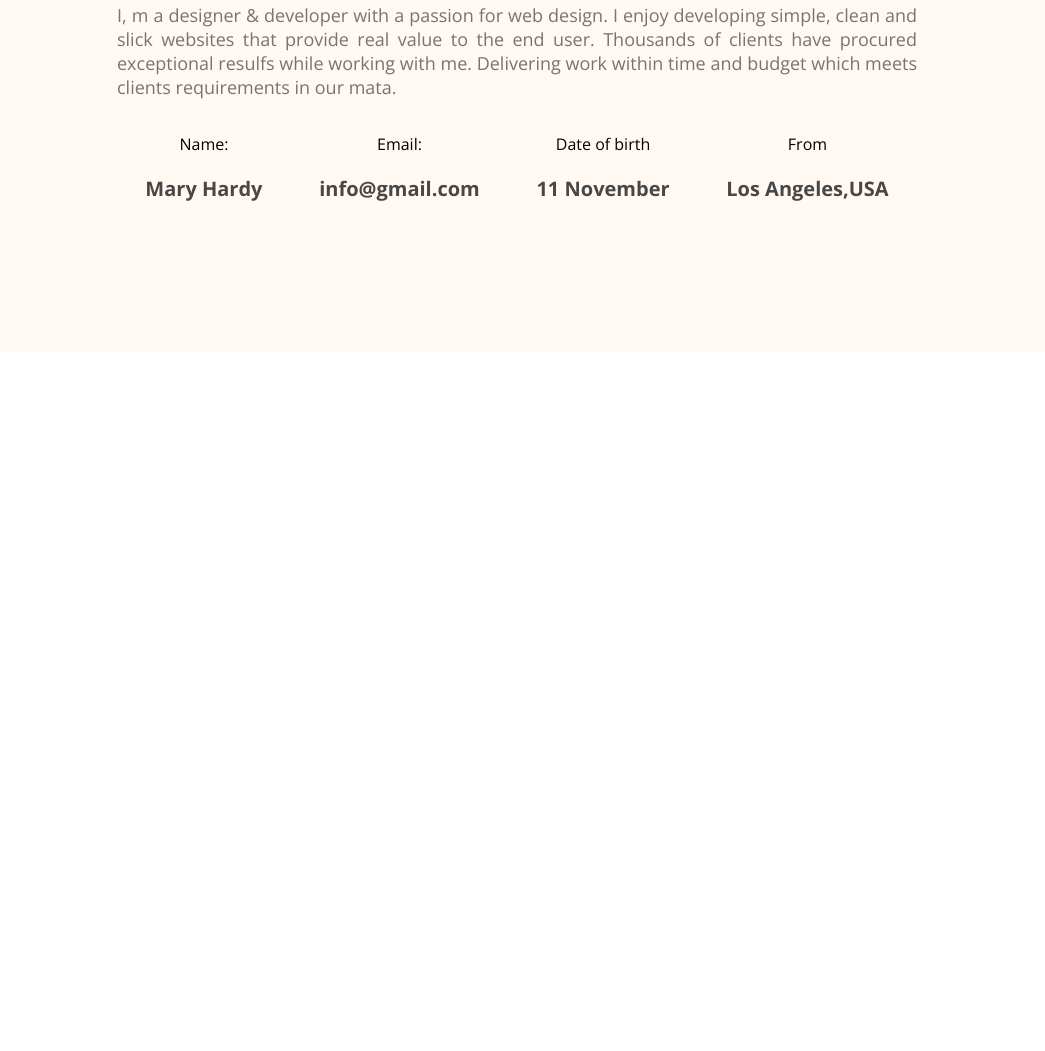
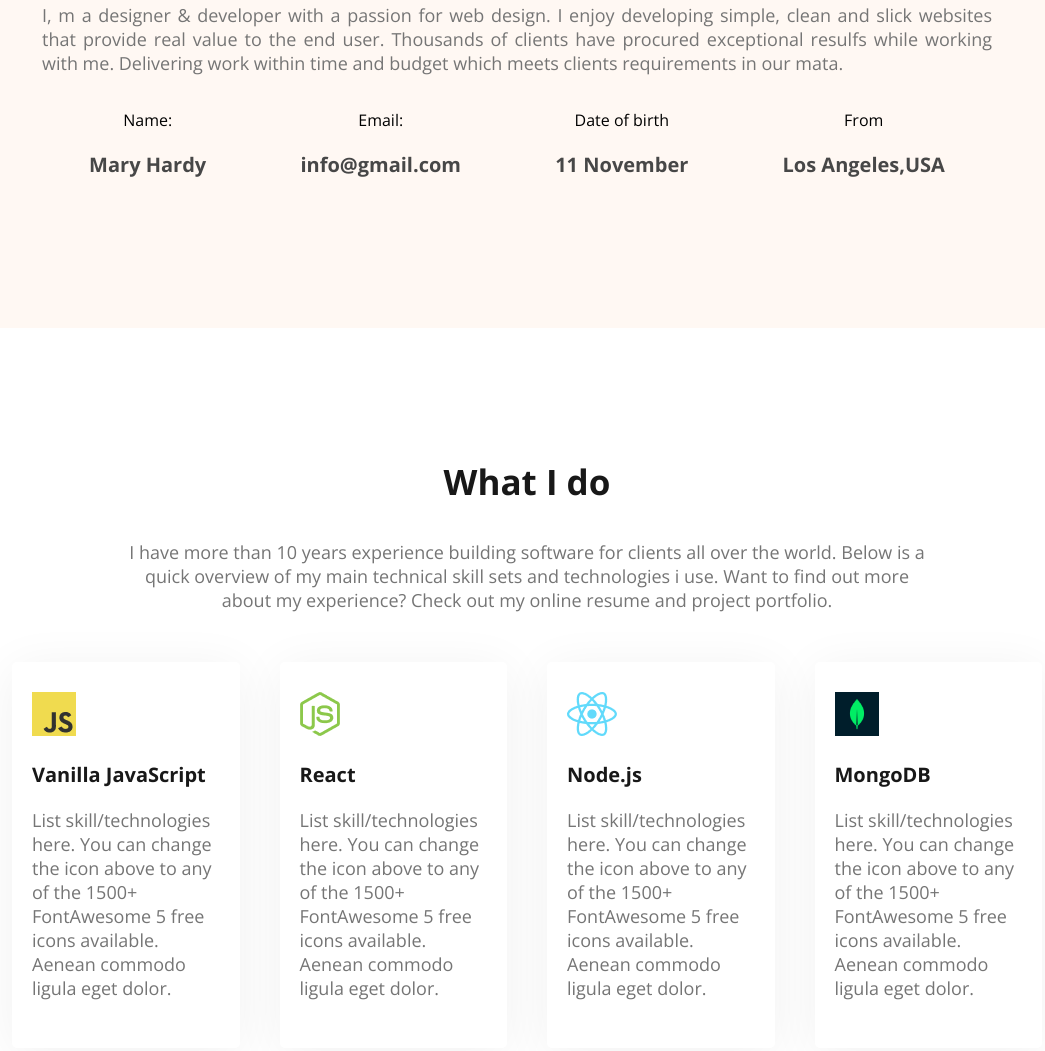
Before and after one commit to HoridasPro/web-development-portfolio, a plain HTML site: page index.html in a window 1280 px wide. Shown: the part 1296-2347 px from the top of the page, without its empty margins (123-1168 px from the left). Before the commit the page ends 1656 px from the top, so only its background shows below. Drawn offline with nearby package versions, Linux system fonts and the light colour scheme.

Commit message:
added to new section

```diff
--- a/index.html
+++ b/index.html
@@ -35,8 +35,9 @@
   </header>
 
   <!-- Main Section Design -->
-  <main class="secondary_bg">
-    <section class="about_me">
+  <main>
+    <!-- Section No -1 -->
+    <section class="about_me secondary_bg">
       <h3 class="about_h3">About Me</h3>
       <p class="about_para">I, m a designer & developer with a passion for web design. I enjoy developing simple, clean and slick websites that provide real value to the end user. Thousands of clients have procured exceptional resulfs while working with me. Delivering work within time and budget which meets clients requirements in our mata.</p>
       <div class="all_items">
@@ -58,6 +59,35 @@
         </div>
       </div>
     </section>
+
+    <!-- Section No -2 -->
+    <section class="skills">
+      <h3 class="skill_title">What I do</h3>
+      <p class="skill_para">I have more than 10 years experience building software for clients all over the world. Below is a quick overview of my main technical skill sets and technologies i use. Want to find out more about my experience? Check out my online resume and project portfolio.</p>
+
+      <div class="skills_container">
+        <div class="skill">
+          <img src="images/icons/js.png" alt="">
+          <h3 class="skill_h3">Vanilla JavaScript</h3>
+          <p class="skill_p">List skill/technologies here. You can change the icon above to any of the 1500+ FontAwesome 5 free icons available. Aenean commodo ligula eget dolor.</p>
+        </div>
+        <div class="skill">
+          <img src="images/icons/nodejs.png" alt="">
+          <h3 class="skill_h3">React</h3>
+          <p class="skill_p">List skill/technologies here. You can change the icon above to any of the 1500+ FontAwesome 5 free icons available. Aenean commodo ligula eget dolor.</p>
+        </div>
+        <div class="skill">
+          <img src="images/icons/react.png" alt="">
+          <h3 class="skill_h3">Node.js</h3>
+          <p class="skill_p">List skill/technologies here. You can change the icon above to any of the 1500+ FontAwesome 5 free icons available. Aenean commodo ligula eget dolor.</p>
+        </div>
+        <div class="skill">
+          <img src="images/icons/mongo.png" alt="">
+          <h3 class="skill_h3">MongoDB</h3>
+          <p class="skill_p">List skill/technologies here. You can change the icon above to any of the 1500+ FontAwesome 5 free icons available. Aenean commodo ligula eget dolor.</p>
+        </div>
+      </div>
+    </section>
   </main>
   <footer>
   </footer>
--- a/styless/fortfolio.css
+++ b/styless/fortfolio.css
@@ -53,9 +53,6 @@ nav .dark_2{
   background-repeat: no-repeat;
   background-position: top left,bottom right;
 }
-.secondary_bg{
-  background-color:#FFF8F3 ;
-}
 
 /* Banner Design */
 .banner{
@@ -91,13 +88,16 @@ nav .dark_2{
 
 /* About Design */
 main{
-  max-width: 1100px;
+  max-width: 1250px;
   margin: 0 auto;
+  margin-top: 130px;
+  margin-bottom: 130px;
 }
 .about_me{
   padding: 130px 150px;
   margin-top: 130px;
   text-align: center;
+  border-radius: 20px;
 }
 .about_h3{
   font-weight: bold;
@@ -122,3 +122,44 @@ main{
   font-weight: bold;
   font-size: 20px;
 }
+.secondary_bg{
+  background-color:#FFF8F3;
+}
+
+/* Skills Style */
+.skills{
+  margin: 130px 100px 0 120px;
+}
+.skill_title{
+  font-weight: bold;
+  font-size: 35px;
+  color: #181818;
+  text-align: center;
+}
+.skill_para{
+  color: #757575;
+  font-size: 18px;
+  text-align: center;
+   padding: 0 110px;
+}
+
+/* Skill Container style */
+.skills_container{
+  display: flex;
+  gap: 40px;
+  margin-top: 50px;
+}
+.skill{
+  padding: 30px 20px;
+  box-shadow: 0 6px 50px 0 rgba(0, 0, 0, 0.06);
+  border-radius: 5px;
+}
+.skill_h3{
+  font-weight: bold;
+  font-size: 20px;
+  color: #181818;
+}
+.skill_p{
+   color: #757575;
+  font-size: 18px;
+}
```
